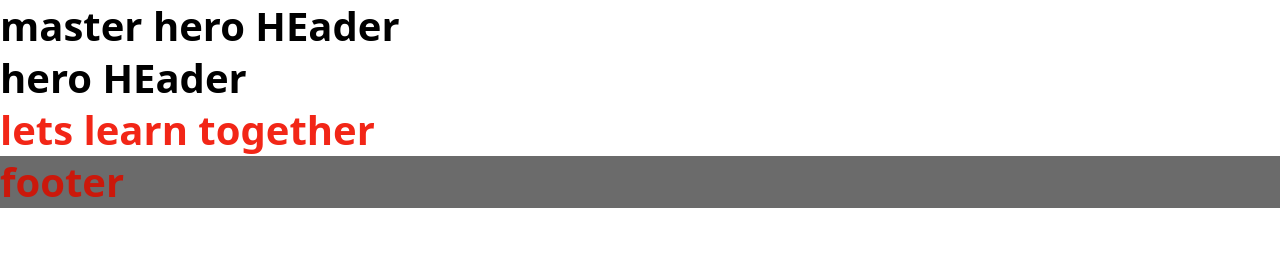
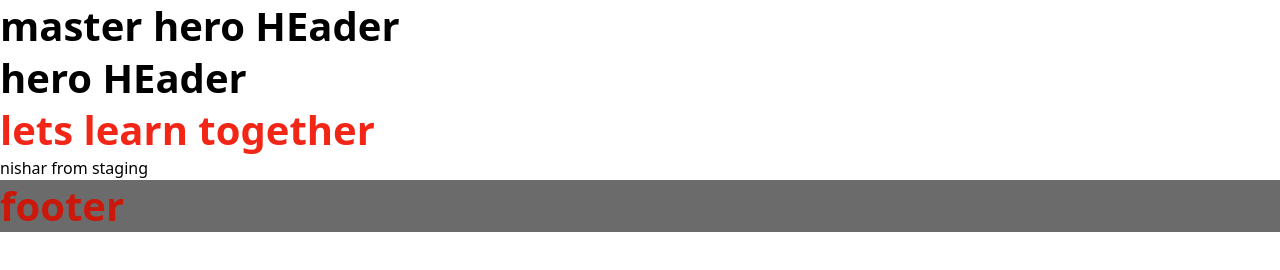
Before and after one commit to nisharmultani/IELTS, a Gatsby site: page / in a window 1280 px wide. Built offline with nearby package versions, Linux system fonts and the light colour scheme; Gatsby itself is replaced by a stand-in of ours.

Commit message:
fix: testing commit

```diff
--- a/src/pages/index.tsx
+++ b/src/pages/index.tsx
@@ -12,6 +12,7 @@ const IndexPage = () => (
     <main>
       <HeroHeader />
       <h1 className="text-red-500 h1"> lets learn together</h1>
+      <h3> nishar from staging</h3>
     </main>
     <Footer />
   </>
```
